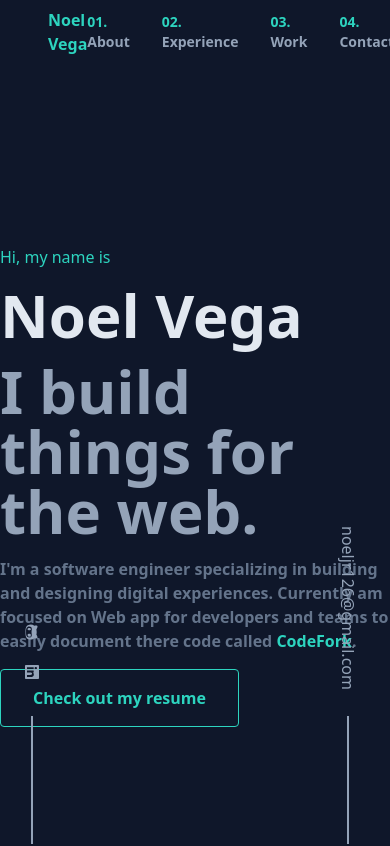
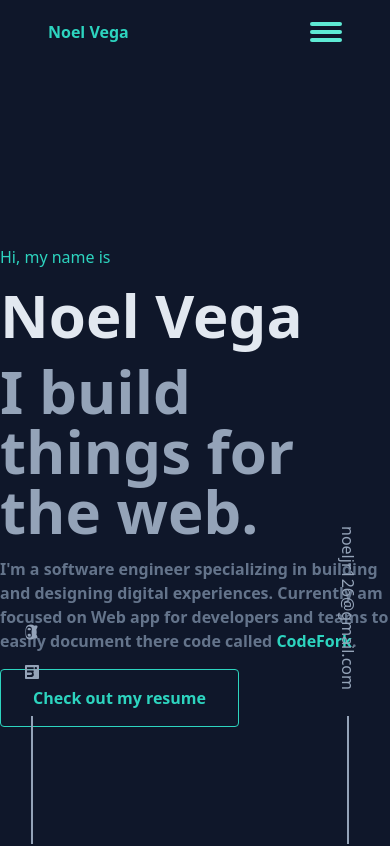
Before and after one commit to NoelVegaJr/Portfolio, a Next.js app: page / in a window 390 px wide. Shown: the top 846 px of the page. Built offline with nearby package versions, Linux system fonts and the light colour scheme.

Commit message:
hamburger menu

```diff
--- /dev/null
+++ b/src/components/HamburgerMenu.tsx
@@ -0,0 +1,15 @@
+import * as React from "react";
+
+interface IHamburgerMenuProps {}
+
+const HamburgerMenu: React.FunctionComponent<IHamburgerMenuProps> = (props) => {
+  return (
+    <div className="flex flex-col gap-1 md:hidden">
+      <div className="w-8 h-1 bg-teal-300 rounded" />
+      <div className="w-8 h-1 bg-teal-300 rounded" />
+      <div className="w-8 h-1 bg-teal-300 rounded" />
+    </div>
+  );
+};
+
+export default HamburgerMenu;
--- a/src/components/Navbar.tsx
+++ b/src/components/Navbar.tsx
@@ -2,6 +2,7 @@ import * as React from "react";
 import Index from "./Index";
 import AnchorLink from "react-anchor-link-smooth-scroll";
 import Link from "next/link";
+import HamburgerMenu from "./HamburgerMenu";
 interface INavbarProps {}
 
 const NavLink = ({
@@ -29,8 +30,8 @@ const Navbar: React.FunctionComponent<INavbarProps> = (props) => {
       <AnchorLink href={`#Hero`} offset="275">
         <p className="text-teal-400">Noel Vega</p>
       </AnchorLink>
-
-      <ul className="flex gap-8 text-sm items-center gap-">
+      <HamburgerMenu />
+      <ul className="hidden md:flex gap-8 text-sm items-center">
         <NavLink number={1} text="About" offset={275} />
         <NavLink number={2} text="Experience" offset={275} />
         <NavLink number={3} text="Work" offset={100} />
```
